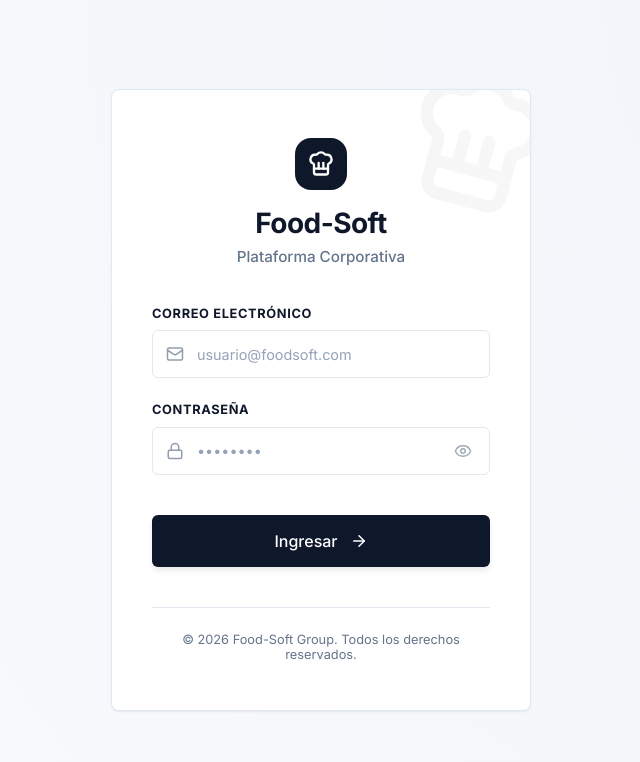
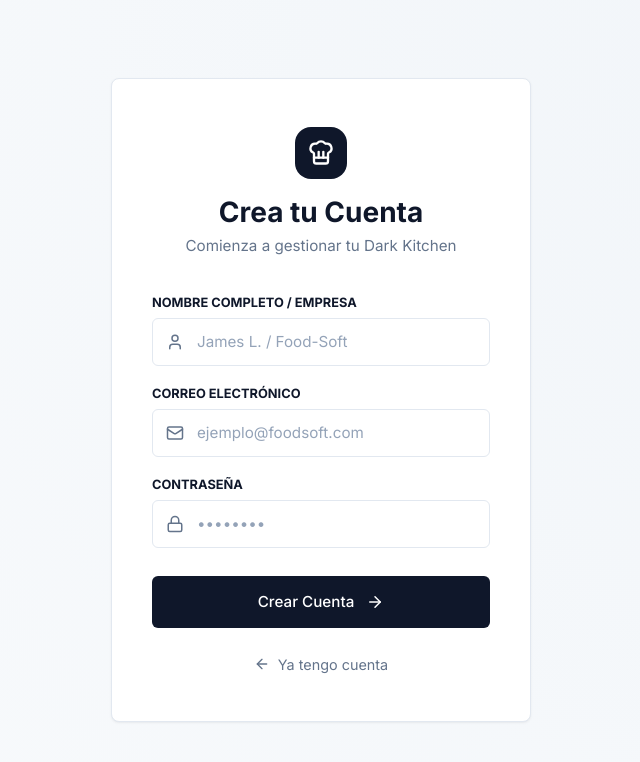
Before and after one commit to IFEE09/food-soft, a React app in the folder frontend/: page /register in a window 1280 px wide. Before the commit this address led to /login. Shown: the top 762 px of the page, without its empty margins (319-959 px from the left). Built offline with nearby package versions, Linux system fonts and the light colour scheme; no server answers; the HTML template or start-up script is replaced by a standard one.

Commit message:
Feature: Flujo completo de Registro con nuevo botón en Login y endpoint dedicado

```diff
--- a/frontend/src/App.jsx
+++ b/frontend/src/App.jsx
@@ -7,6 +7,7 @@ import KitchenDashboard from './pages/KitchenDashboard';
 import CookDashboard from './pages/CookDashboard';
 import Supplies from './pages/Supplies';
 import Settings from './pages/Settings';
+import Register from './pages/Register';
 
 function App() {
   return (
@@ -17,6 +18,7 @@ function App() {
         {/* Public Auth Routes */}
         <Route element={<AuthLayout />}>
           <Route path="/login" element={<Login />} />
+        <Route path="/register" element={<Register />} />
         </Route>
 
         {/* Protected Dashboard Routes */}
--- a/frontend/src/pages/Login.jsx
+++ b/frontend/src/pages/Login.jsx
@@ -9,7 +9,8 @@ import {
   LogIn,
   AlertCircle,
   ChefHat,
-  ArrowRight
+  ArrowRight,
+  UserPlus
 } from 'lucide-react';
 
 export default function Login() {
@@ -179,6 +180,31 @@ export default function Login() {
               </>
             )}
           </button>
+
+          <button
+            type="button"
+            onClick={() => navigate('/register')}
+            style={{
+              background: 'none',
+              border: '1px solid var(--surface-border)',
+              color: 'var(--text-primary)',
+              height: '52px',
+              borderRadius: '6px',
+              fontWeight: 500,
+              fontSize: '1rem',
+              cursor: 'pointer',
+              display: 'flex',
+              alignItems: 'center',
+              justifyContent: 'center',
+              gap: '0.75rem',
+              transition: 'all 0.2s ease',
+              marginTop: '-0.5rem'
+            }}
+            onMouseOver={(e) => { e.currentTarget.style.backgroundColor = '#f1f5f9'; }}
+            onMouseOut={(e) => { e.currentTarget.style.backgroundColor = 'transparent'; }}
+          >
+            <UserPlus size={18} /> Registrarse
+          </button>
         </form>
 
         <div style={{ marginTop: '2.5rem', textAlign: 'center', paddingTop: '1.5rem', borderTop: '1px solid var(--surface-border)' }}>
--- /dev/null
+++ b/frontend/src/pages/Register.jsx
@@ -0,0 +1,85 @@
+import { useState } from 'react';
+import { useNavigate } from 'react-router-dom';
+import { apiClient } from '../api/client';
+import { User, Mail, Lock, ChefHat, ArrowLeft, ArrowRight } from 'lucide-react';
+
+export default function Register() {
+  const [email, setEmail] = useState('');
+  const [fullName, setFullName] = useState('');
+  const [password, setPassword] = useState('');
+  const [isLoading, setIsLoading] = useState(false);
+  const [errorMsg, setErrorMsg] = useState(null);
+  const navigate = useNavigate();
+
+  const handleRegister = async (e) => {
+    e.preventDefault();
+    setIsLoading(true);
+    setErrorMsg(null);
+
+    try {
+      await apiClient.post('/auth/register', {
+        email,
+        full_name: fullName,
+        password,
+        role: 'owner'
+      });
+      // Auto-login or redirect to login? Let's redirect to login for clarity
+      navigate('/login');
+    } catch (error) {
+      console.error('Registration error:', error);
+      setErrorMsg(error.response?.data?.detail || 'Error al crear la cuenta.');
+    } finally {
+      setIsLoading(false);
+    }
+  };
+
+  return (
+    <div className="login-container" style={{ background: 'radial-gradient(circle at top right, #f1f5f9, #f8fafc)' }}>
+      <div className="glass-card" style={{ padding: '3rem 2.5rem', width: '100%', maxWidth: '420px', margin: 'auto' }}>
+        <div style={{ textAlign: 'center', marginBottom: '2.5rem' }}>
+          <div style={{ display: 'inline-flex', padding: '12px', borderRadius: '16px', background: 'var(--primary-color)', color: 'white', marginBottom: '1rem' }}>
+            <ChefHat size={28} />
+          </div>
+          <h1 style={{ fontSize: '1.75rem', fontWeight: '800', color: 'var(--text-primary)', marginBottom: '0.4rem' }}>Crea tu Cuenta</h1>
+          <p style={{ color: 'var(--text-secondary)', fontSize: '0.95rem' }}>Comienza a gestionar tu Dark Kitchen</p>
+        </div>
+
+        <form onSubmit={handleRegister} style={{ display: 'flex', flexDirection: 'column', gap: '1.25rem' }}>
+          <div style={{ display: 'flex', flexDirection: 'column', gap: '0.5rem' }}>
+            <label style={{ fontSize: '0.8rem', fontWeight: '700', textTransform: 'uppercase' }}>Nombre Completo / Empresa</label>
+            <div style={{ position: 'relative' }}>
+              <User size={18} style={{ position: 'absolute', left: '14px', top: '50%', transform: 'translateY(-50%)', color: 'var(--text-secondary)' }} />
+              <input type="text" placeholder="James L. / Food-Soft" value={fullName} onChange={(e) => setFullName(e.target.value)} required style={{ width: '100%', paddingLeft: '44px', height: '48px' }} />
+            </div>
+          </div>
+
+          <div style={{ display: 'flex', flexDirection: 'column', gap: '0.5rem' }}>
+            <label style={{ fontSize: '0.8rem', fontWeight: '700', textTransform: 'uppercase' }}>Correo Electrónico</label>
+            <div style={{ position: 'relative' }}>
+              <Mail size={18} style={{ position: 'absolute', left: '14px', top: '50%', transform: 'translateY(-50%)', color: 'var(--text-secondary)' }} />
+              <input type="email" placeholder="ejemplo@foodsoft.com" value={email} onChange={(e) => setEmail(e.target.value)} required style={{ width: '100%', paddingLeft: '44px', height: '48px' }} />
+            </div>
+          </div>
+
+          <div style={{ display: 'flex', flexDirection: 'column', gap: '0.5rem' }}>
+            <label style={{ fontSize: '0.8rem', fontWeight: '700', textTransform: 'uppercase' }}>Contraseña</label>
+            <div style={{ position: 'relative' }}>
+              <Lock size={18} style={{ position: 'absolute', left: '14px', top: '50%', transform: 'translateY(-50%)', color: 'var(--text-secondary)' }} />
+              <input type="password" placeholder="••••••••" value={password} onChange={(e) => setPassword(e.target.value)} required style={{ width: '100%', paddingLeft: '44px', height: '48px' }} />
+            </div>
+          </div>
+
+          {errorMsg && <p style={{ color: 'var(--danger-color)', fontSize: '0.85rem', fontWeight: 600 }}>{errorMsg}</p>}
+
+          <button type="submit" className="btn-primary" style={{ height: '52px', marginTop: '0.5rem', gap: '0.75rem' }} disabled={isLoading}>
+            {isLoading ? 'Registrando...' : <>Crear Cuenta <ArrowRight size={18} /></>}
+          </button>
+
+          <button type="button" onClick={() => navigate('/login')} style={{ background: 'none', border: 'none', color: 'var(--text-secondary)', fontSize: '0.9rem', cursor: 'pointer', display: 'flex', alignItems: 'center', justifyContent: 'center', gap: '0.5rem', marginTop: '0.5rem' }}>
+            <ArrowLeft size={16} /> Ya tengo cuenta
+          </button>
+        </form>
+      </div>
+    </div>
+  );
+}
```
Also changed, not shown: 1 other file (tests, documents, lock files or other folders).
